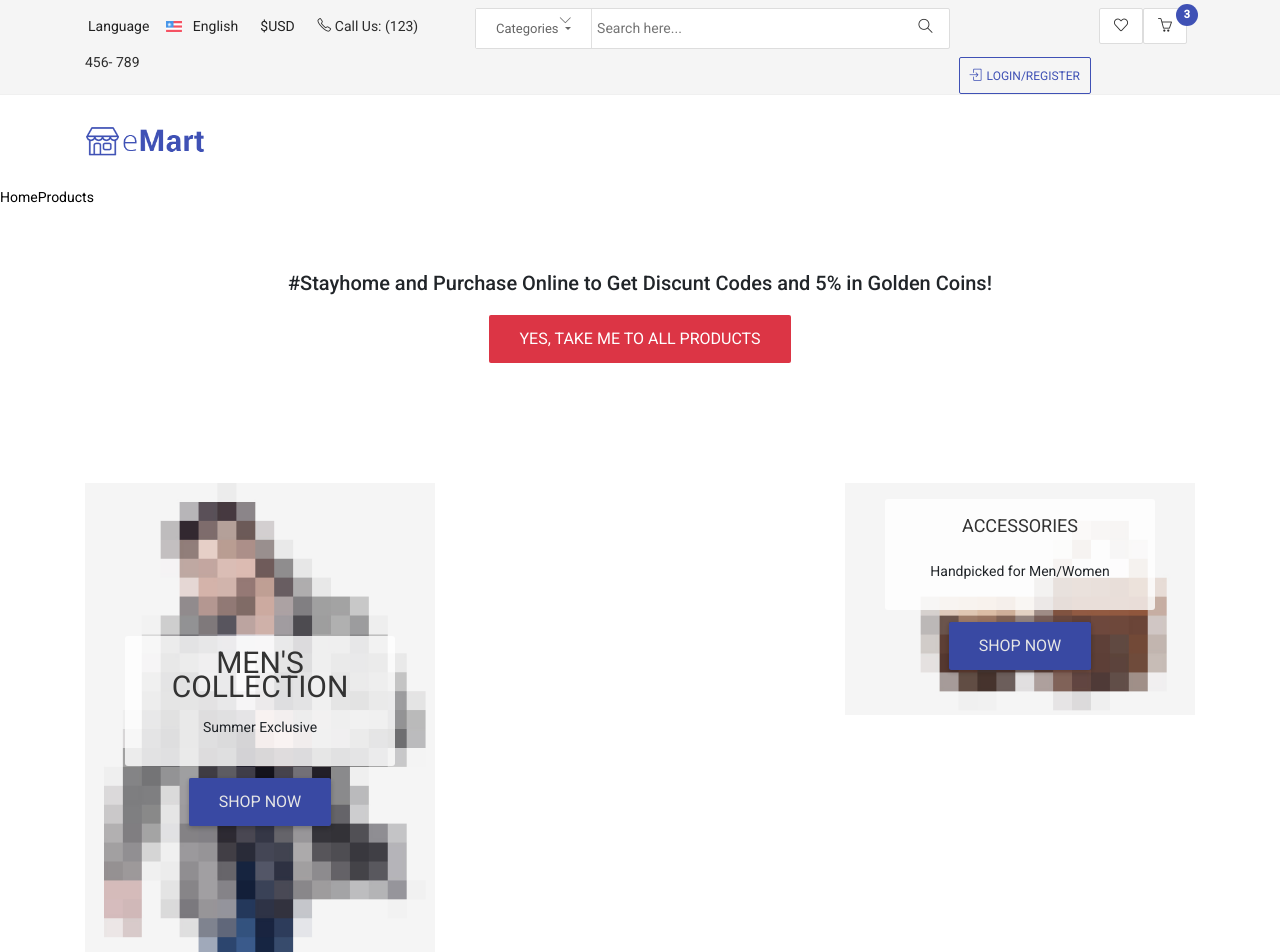
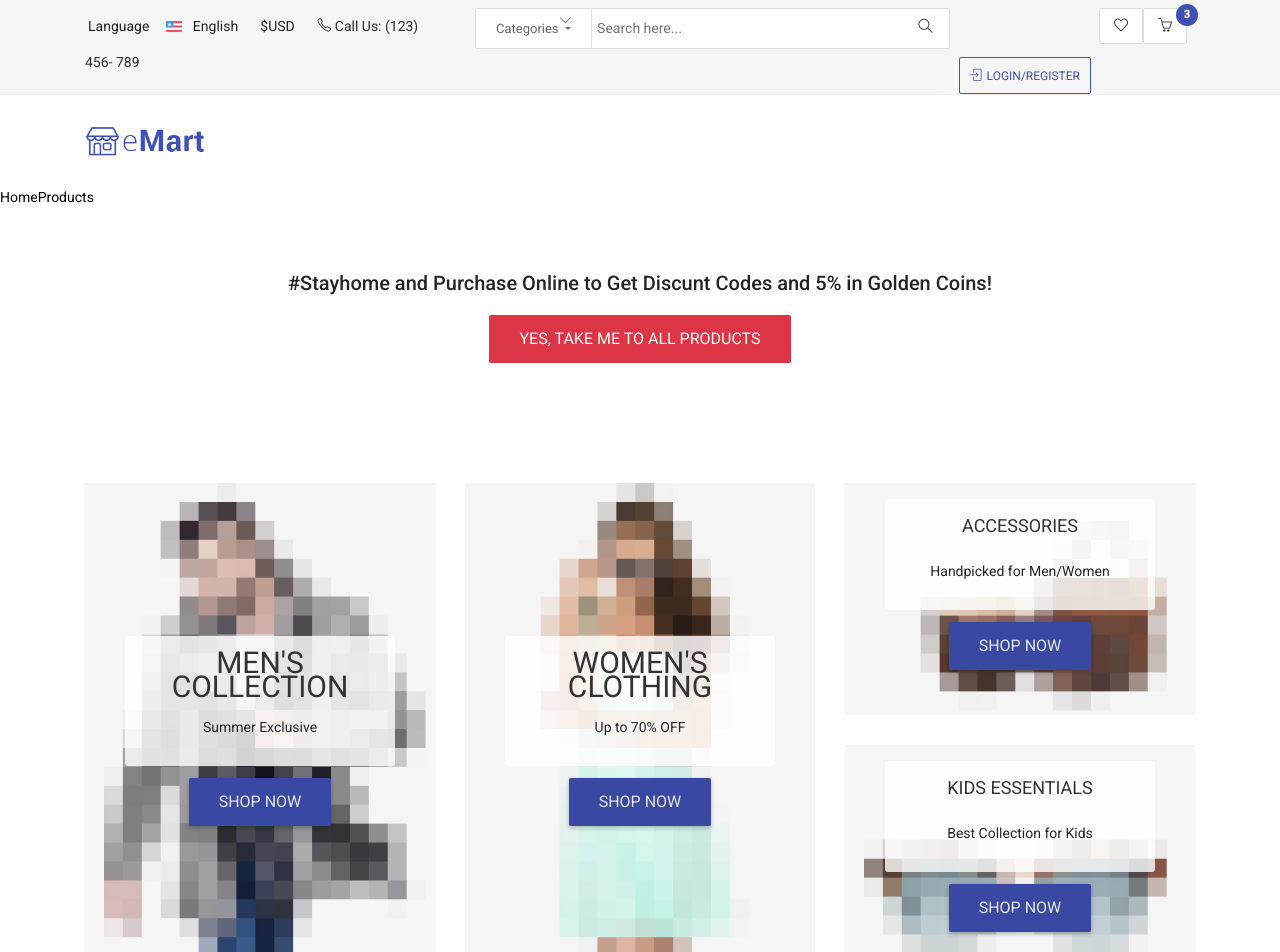
Before and after one commit to chirilaalexandru90/demo-angular9, an Angular app: page /home in a window 1280 px wide. Shown: the top 952 px of the page. Built offline with nearby package versions, Linux system fonts and the light colour scheme.

Commit message:
Displaying featured categories

```diff
--- a/src/app/layout/home-module/featured-category-lg/featured-category-lg.html
+++ b/src/app/layout/home-module/featured-category-lg/featured-category-lg.html
@@ -1,9 +1,9 @@
 <div class="feature-item-content">
-  <img src="assets/img/feature/img1.jpg" alt="">
+  <img src="assets/img/feature/{{ image }}" alt="title">
   <div class="feature-content">
     <div class="banner-text">
-      <h4>Men's Collection</h4>
-      <p>Summer Exclusive</p>
+      <h4>{{ title }}</h4>
+      <p>{{ description }} </p>
     </div>
     <a href="#" class="btn btn-common">Shop Now</a>
   </div>
--- a/src/app/layout/home-module/featured-category-sm/featured-category-sm.html
+++ b/src/app/layout/home-module/featured-category-sm/featured-category-sm.html
@@ -1,9 +1,9 @@
 <div class="feature-item-content mb-30">
-  <img src="assets/img/feature/img2.jpg" alt="">
+  <img src="assets/img/feature/{{ image }}" alt="title">
   <div class="feature-content">
     <div class="banner-text accessories">
-      <h4>Accessories</h4>
-      <p>Handpicked for Men/Women</p>
+      <h4>{{ title }}</h4>
+      <p>{{ description }}</p>
     </div>
     <a href="#" class="btn btn-common">Shop Now</a>
   </div>
--- a/src/app/layout/home-module/home.html
+++ b/src/app/layout/home-module/home.html
@@ -13,33 +13,23 @@
 <section class="feature-categories section">
   <div class="container">
     <div class="row">
+      <div class="col-md-4 col-sm-4 col-xs-12"
+        *ngFor="let category of listOfLargeCategories">
+        <app-featured-category-box-lg
+          [title]="category.title"
+          [description]="category.description"
+          [image]="category.image">
+        </app-featured-category-box-lg>
+      </div>
+
       <div class="col-md-4 col-sm-4 col-xs-12">
-        <app-featured-category-box-lg></app-featured-category-box-lg>
-      </div>
-      <div class="col-md-4 col-sm-4 col-xs-12">
-        <!-- <div class="feature-item-content">
-          <img src="assets/img/feature/img3.jpg" alt="">
-          <div class="feature-content">
-            <div class="banner-text">
-              <h4>Women's Clothing</h4>
-              <p>Up to <span>70%</span> OFF</p>
-            </div>
-            <a href="#" class="btn btn-common">Shop Now</a>
-          </div>
-        </div> -->
-      </div>
-      <div class="col-md-4 col-sm-4 col-xs-12">
-        <app-featured-category-box-sm></app-featured-category-box-sm>
-        <!-- <div class="feature-item-content">
-          <img src="assets/img/feature/img4.jpg" alt="">
-          <div class="feature-content">
-            <div class="banner-text accessories">
-              <h4>Kids Essentials</h4>
-              <p>Best Collection for Kids</p>
-            </div>
-            <a href="#" class="btn btn-common">Shop Now</a>
-          </div>
-        </div> -->
+        <div *ngFor="let cat of listOfSmallCategories">
+          <app-featured-category-box-sm
+            [title]="cat.title"
+            [description]="cat.description"
+            [image]="cat.image">
+          </app-featured-category-box-sm>
+        </div>
       </div>
     </div>
   </div>
--- a/src/app/layout/home-module/home.ts
+++ b/src/app/layout/home-module/home.ts
@@ -1,5 +1,7 @@
 import { Component, OnInit } from '@angular/core';
-import { SERVICES_LIST } from './services-box/services-list.model';
+import { SERVICES_LIST } from './models/services-list.model';
+import { FT_CATEGORY_LG_LIST } from './models/featured-category-lg-list';
+import { FT_CATEGORY_SM_LIST } from './models/featured-category-sm-list';
 
 @Component({
   selector: 'app-home',
@@ -7,6 +9,8 @@ import { SERVICES_LIST } from './services-box/services-list.model';
 })
 export class HomeComponent implements OnInit {
   servicesList = SERVICES_LIST;
+  listOfLargeCategories = FT_CATEGORY_LG_LIST;
+  listOfSmallCategories = FT_CATEGORY_SM_LIST;
 
   constructor() { }
 
--- /dev/null
+++ b/src/app/layout/home-module/models/featured-category-lg-list.ts
@@ -0,0 +1,12 @@
+export const FT_CATEGORY_LG_LIST = [
+  {
+    title: 'Men\'s Collection',
+    description: 'Summer Exclusive',
+    image: 'img1.jpg'
+  },
+  {
+    title: 'Women\'s Clothing',
+    description: 'Up to 70% OFF',
+    image: 'img3.jpg'
+  }
+];
--- /dev/null
+++ b/src/app/layout/home-module/models/featured-category-sm-list.ts
@@ -0,0 +1,12 @@
+export const FT_CATEGORY_SM_LIST = [
+  {
+    title: 'Accessories',
+    description: 'Handpicked for Men/Women',
+    image: 'img2.jpg'
+  },
+  {
+    title: 'Kids Essentials',
+    description: 'Best Collection for Kids',
+    image: 'img4.jpg'
+  }
+];
--- a/src/app/layout/home-module/services-box/services-box.ts
+++ b/src/app/layout/home-module/services-box/services-box.ts
@@ -1,4 +1,3 @@
-import { SERVICES_LIST } from './services-list.model';
 import { Component, OnInit, Input } from '@angular/core';
 
 @Component({
```
Also changed, not shown: src/app/layout/home-module/featured-category-lg/featured-category-lg.ts (+7 -1 lines), src/app/layout/home-module/featured-category-sm/featured-category-sm.ts (+7 -1 lines), src/app/layout/home-module/models/services-list.model.ts (renamed from src/app/layout/home-module/services-box/services-list.model.ts).
